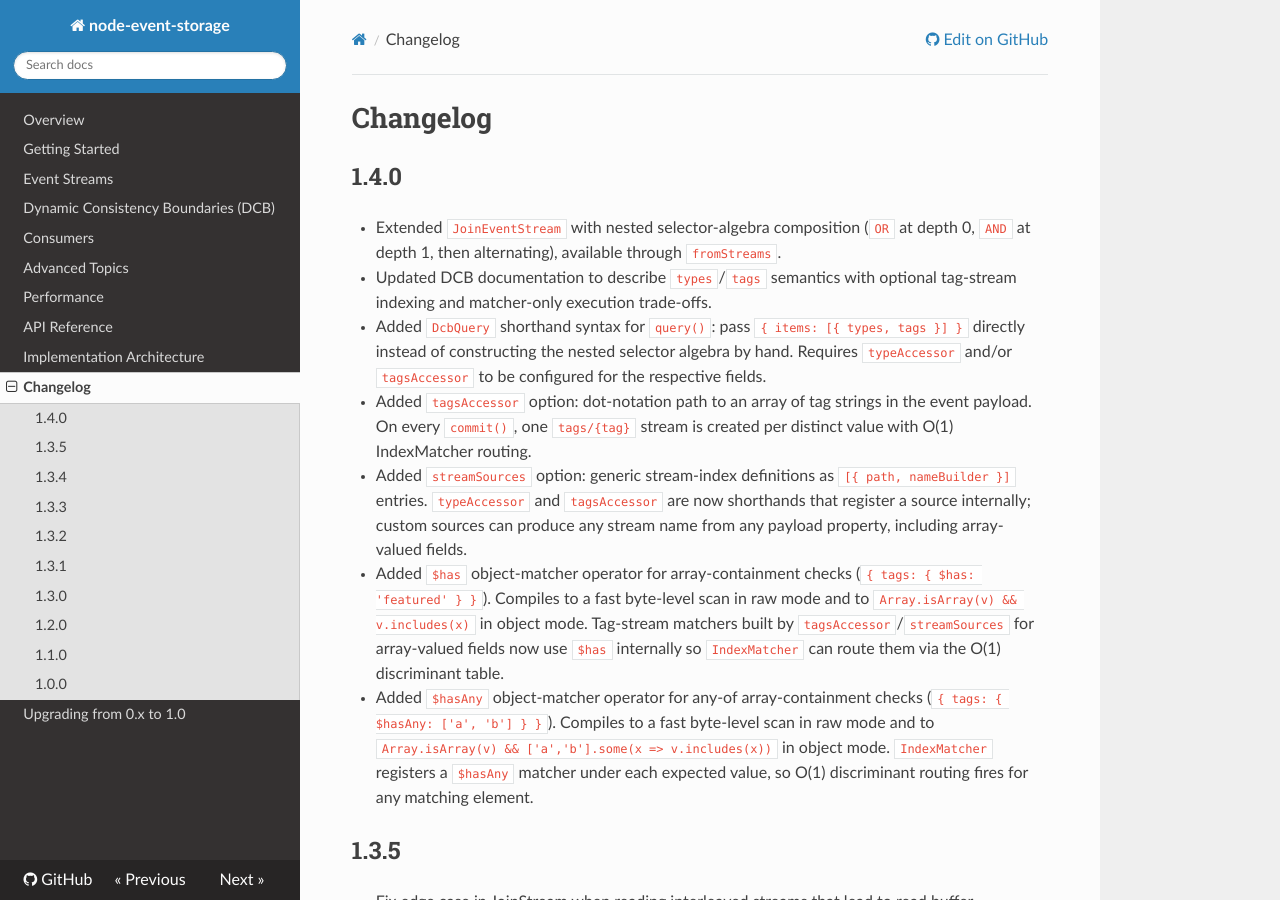
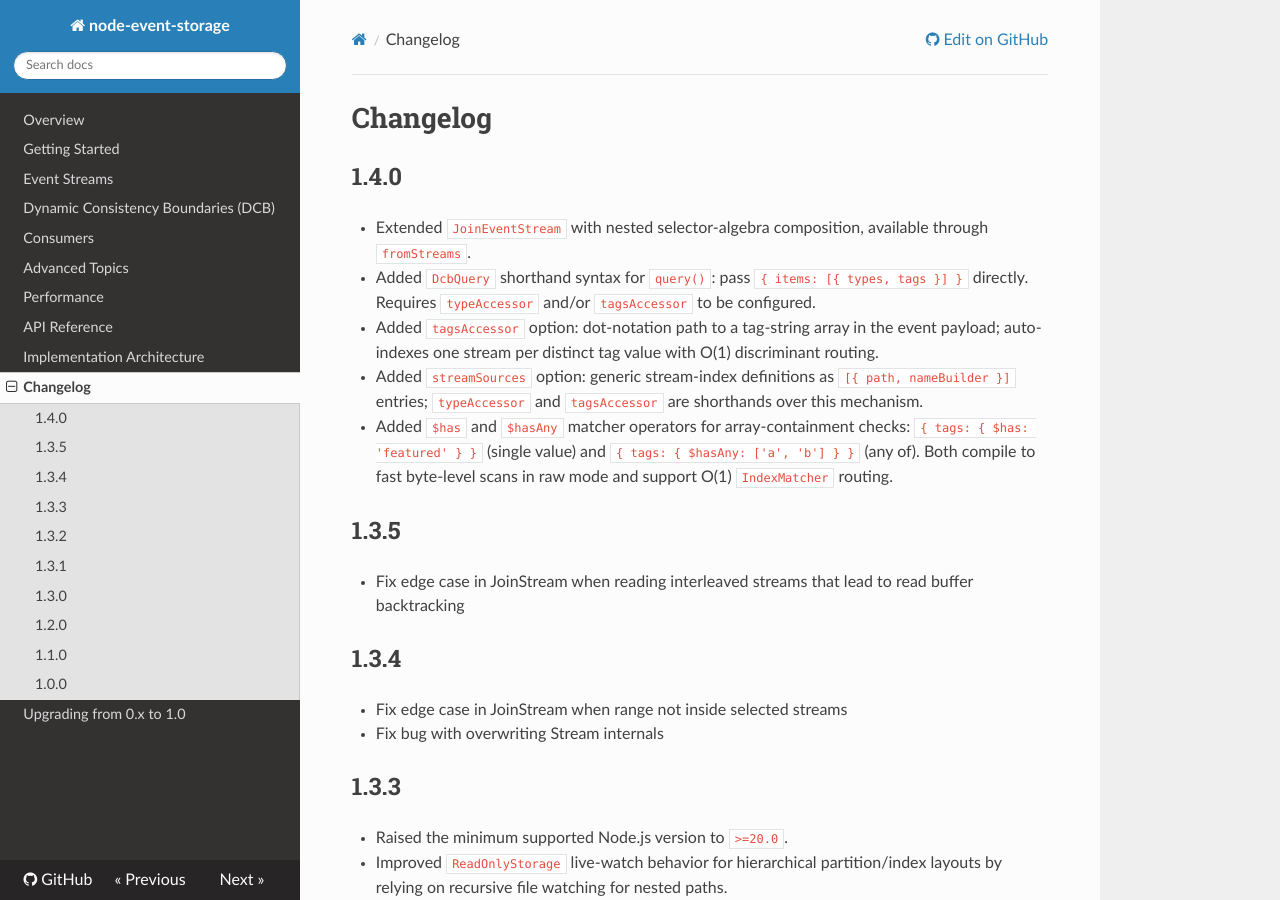
Before and after one commit to albe/node-event-storage, an MkDocs documentation site: the page built from docs/changelog.md, in a window 1280 px wide and 900 px high. Built offline with MkDocs 1.6.1, drawn with Linux system fonts in a browser that asks for light colours; nearby versions of some CDN libraries.

Commit message:
docs: condense 1.4.0 changelog entries and merge $has/$hasAny

```diff
--- a/docs/changelog.md
+++ b/docs/changelog.md
@@ -2,13 +2,11 @@
 
 ## 1.4.0
 
-- Extended `JoinEventStream` with nested selector-algebra composition (`OR` at depth 0, `AND` at depth 1, then alternating), available through `fromStreams`.
-- Updated DCB documentation to describe `types`/`tags` semantics with optional tag-stream indexing and matcher-only execution trade-offs.
-- Added `DcbQuery` shorthand syntax for `query()`: pass `{ items: [{ types, tags }] }` directly instead of constructing the nested selector algebra by hand. Requires `typeAccessor` and/or `tagsAccessor` to be configured for the respective fields.
-- Added `tagsAccessor` option: dot-notation path to an array of tag strings in the event payload. On every `commit()`, one `tags/{tag}` stream is created per distinct value with O(1) IndexMatcher routing.
-- Added `streamSources` option: generic stream-index definitions as `[{ path, nameBuilder }]` entries. `typeAccessor` and `tagsAccessor` are now shorthands that register a source internally; custom sources can produce any stream name from any payload property, including array-valued fields.
-- Added `$has` object-matcher operator for array-containment checks (`{ tags: { $has: 'featured' } }`). Compiles to a fast byte-level scan in raw mode and to `Array.isArray(v) && v.includes(x)` in object mode. Tag-stream matchers built by `tagsAccessor`/`streamSources` for array-valued fields now use `$has` internally so `IndexMatcher` can route them via the O(1) discriminant table.
-- Added `$hasAny` object-matcher operator for any-of array-containment checks (`{ tags: { $hasAny: ['a', 'b'] } }`). Compiles to a fast byte-level scan in raw mode and to `Array.isArray(v) && ['a','b'].some(x => v.includes(x))` in object mode. `IndexMatcher` registers a `$hasAny` matcher under each expected value, so O(1) discriminant routing fires for any matching element.
+- Extended `JoinEventStream` with nested selector-algebra composition, available through `fromStreams`.
+- Added `DcbQuery` shorthand syntax for `query()`: pass `{ items: [{ types, tags }] }` directly. Requires `typeAccessor` and/or `tagsAccessor` to be configured.
+- Added `tagsAccessor` option: dot-notation path to a tag-string array in the event payload; auto-indexes one stream per distinct tag value with O(1) discriminant routing.
+- Added `streamSources` option: generic stream-index definitions as `[{ path, nameBuilder }]` entries; `typeAccessor` and `tagsAccessor` are shorthands over this mechanism.
+- Added `$has` and `$hasAny` matcher operators for array-containment checks: `{ tags: { $has: 'featured' } }` (single value) and `{ tags: { $hasAny: ['a', 'b'] } }` (any of). Both compile to fast byte-level scans in raw mode and support O(1) `IndexMatcher` routing.
 
 ## 1.3.5
 
```
